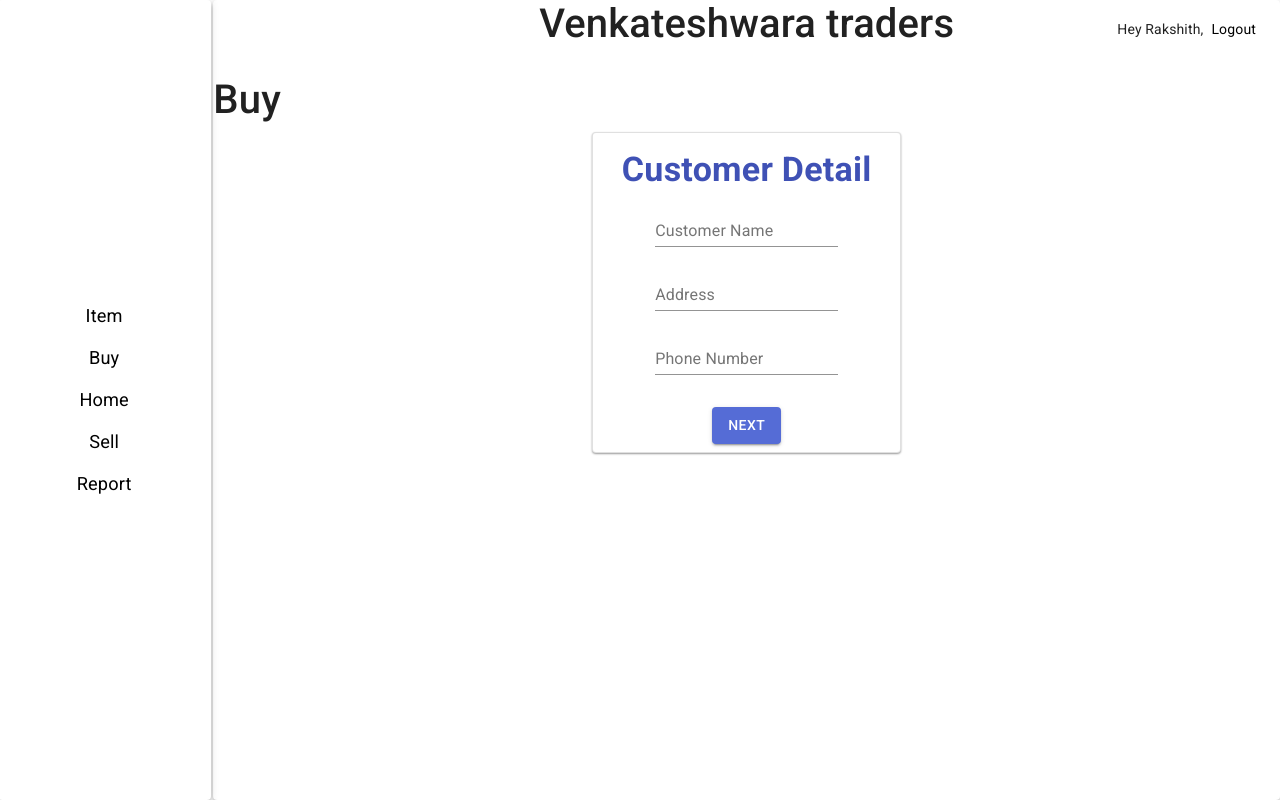
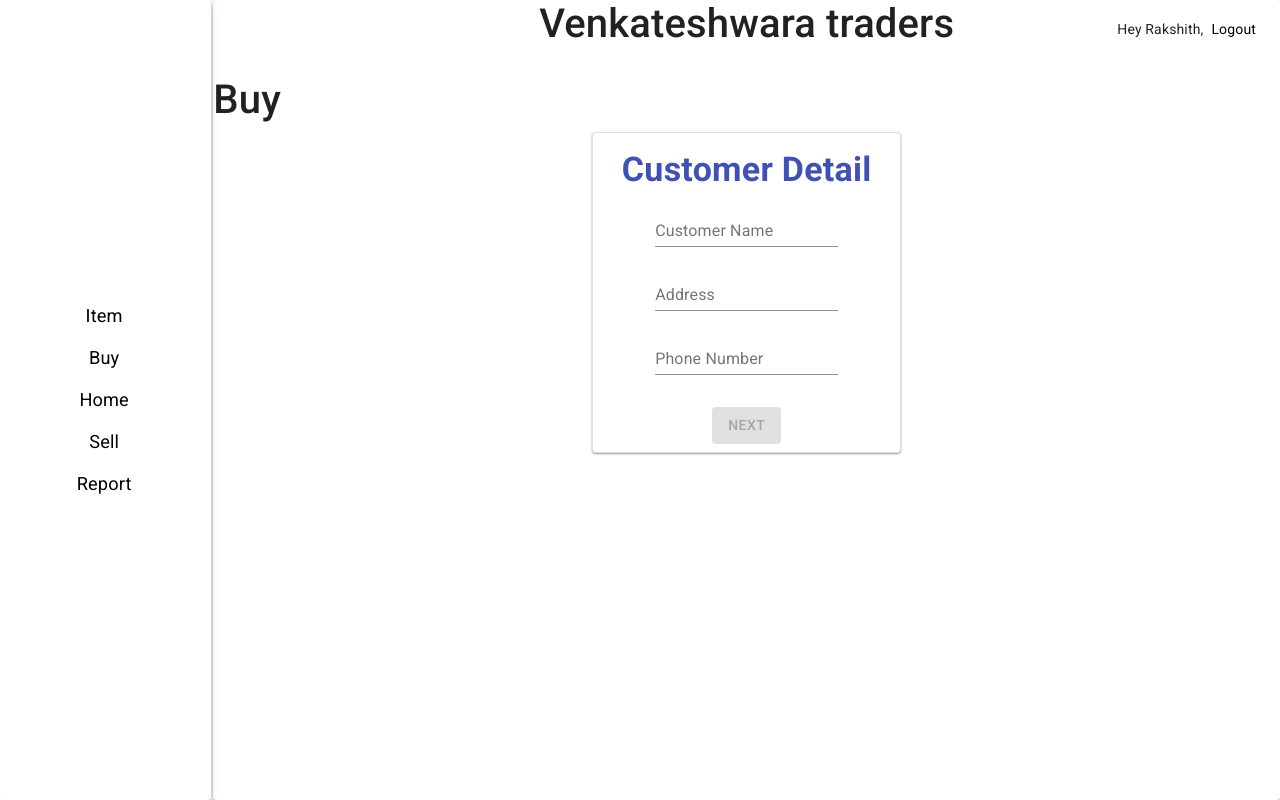
Before and after one commit to Rakgowda/nextjs, a Next.js app: page /buy in a window 1280 px wide. Built offline with nearby package versions, Linux system fonts and the light colour scheme.

Commit message:
item add

```diff
--- a/components/CustomerDetail.js
+++ b/components/CustomerDetail.js
@@ -44,9 +44,10 @@ const useStyles = makeStyles({
     },
   });
 
-const CustomerDeatil = () => {
+const CustomerDeatil = (props) => {
 
     const classes = useStyles();
+
 
     return (
         <div className="d-flex justify-content-center flex-wrap mt-5r">
@@ -57,9 +58,6 @@ const CustomerDeatil = () => {
          <span className="text-capitalize">customer detail</span>
         </Typography>
         </MuiThemeProvider>
-
-
-
 
         <form className={classes.root} noValidate autoComplete="off">
         <div className="d-flex justify-content-center flex-column " >
@@ -72,7 +70,9 @@ const CustomerDeatil = () => {
                 step: "1.0"
 
                 }}
-
+                onChange={props.onChange}
+                defaultValue={props.CustomerName.current}
+                inputRef={props.CustomerName}
                 />
         </div>
          <div className="m-2 d-flex justify-content-center">
@@ -83,7 +83,9 @@ const CustomerDeatil = () => {
                 step: "1.0"
 
                 }}
-
+                onChange={props.onChange}
+                defaultValue={props.CustomerAdd.current}
+                inputRef={props.CustomerAdd}
                 />
         </div>
          <div className="m-2 d-flex justify-content-center">
@@ -94,7 +96,9 @@ const CustomerDeatil = () => {
                 step: "1.0"
 
                 }}
-
+                onChange={props.onChange}
+                defaultValue={props.CustomerPhone.current}
+                inputRef={props.CustomerPhone}
                 />
         </div>
 
@@ -107,7 +111,9 @@ const CustomerDeatil = () => {
 
       <CardActions className={`${classes.actionbotton}`}>
 
-      <Button size="medium" variant="contained" color="primary">
+      <Button size="medium" variant="contained" color="primary"
+      onClick={props.onClicCusNext}
+      disabled={props.customerNextButton}>
         Next
       </Button>
       </CardActions>
--- a/pages/buy.js
+++ b/pages/buy.js
@@ -1,18 +1,82 @@
-import React,{useSate,useRef} from 'react';
+import React,{useState,useRef} from 'react';
 import CustomerDeatil from "../components/CustomerDetail"
+import Button from '@material-ui/core/Button';
+
 function Buy(props) {
 
-    const CustomerDetail = useRef({
-        name:"",
-        address:"",
-        phone:""
-    })
+    const [custDetail, setcustDetail] = useState({})
+    const CustomerName = useRef("")
+    const CustomerAdd = useRef("")
+    const CustomerPhone = useRef("")
+
+    const [customerNextButton,setcustomerNextButton] = useState(true);
+    const [nextCust, setnextCust] = useState(false)
+
+    function onChangeCusDeatil(){
+        debugger
+        CustomerPhone.current.value = CustomerPhone.current.value.replace(/[^0-9]/g, '');
+        let custName = CustomerName.current.value;
+        let custAdd = CustomerAdd.current.value;
+        let custPhone = CustomerPhone.current.value;
+
+        if(custName != "" && custAdd !="" && custPhone != "")
+        {
+            setcustomerNextButton(false);
+        }
+        else if(customerNextButton==false){
+            setcustomerNextButton(true);
+        }
+    }
+
+    function onClicCusNext()
+    {
+        let detail = {}
+        detail.name = CustomerName.current.value
+        detail.add = CustomerAdd.current.value
+        detail.phone = CustomerPhone.current.value
+
+        setcustDetail(detail)
+
+        setnextCust(true)
+    }
+
+    function onClickItemPrev(){
+         CustomerName.current = custDetail.name
+         CustomerAdd.current = custDetail.add
+         CustomerPhone.current = custDetail.phone
+        setnextCust(false)
+    }
 
     return (
         <div>
             <h1>Buy</h1>
+            {nextCust?"":(
+                    <div>
+                    <CustomerDeatil
+                    CustomerName={CustomerName}
+                    CustomerAdd={CustomerAdd}
+                    CustomerPhone={CustomerPhone}
+                    onChange={onChangeCusDeatil}
+                    customerNextButton={customerNextButton}
+                    onClicCusNext={onClicCusNext}
 
-            <CustomerDeatil></CustomerDeatil>
+                    >
+
+                    </CustomerDeatil>
+                    </div>
+            )}
+
+            {!nextCust?"":(
+                    <div>
+                   <Button size="medium" variant="contained" color="primary"
+      onClick={onClickItemPrev}
+      >
+        Prev
+      </Button>
+
+                    </div>
+            )}
+
 
         </div>
     );
```
